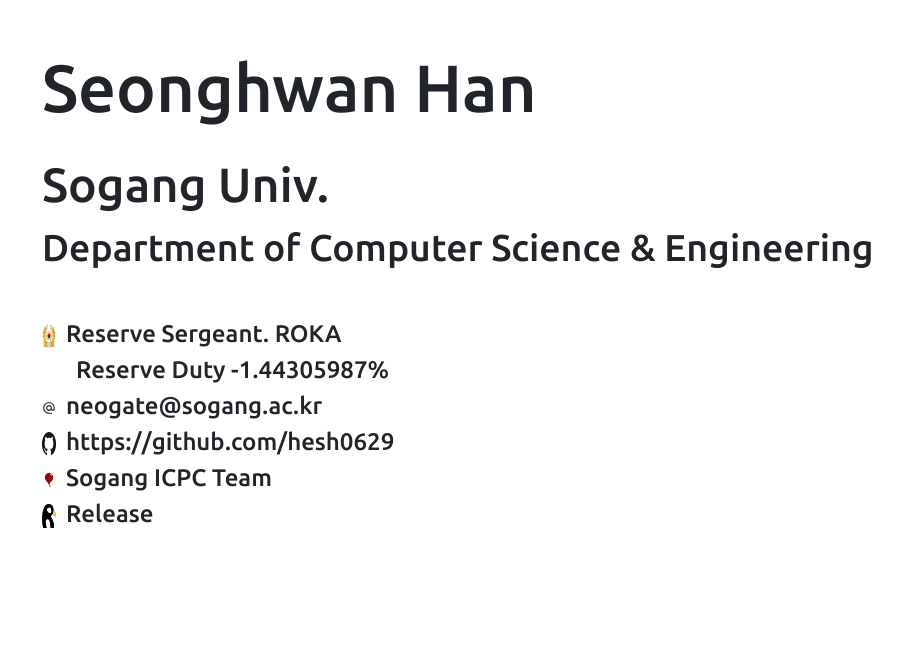
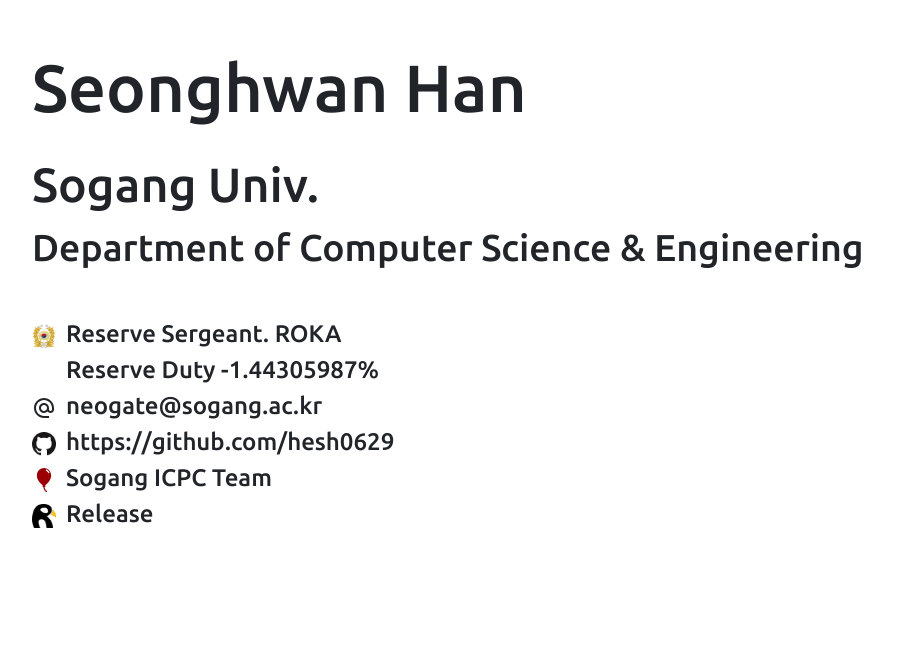
Before and after one commit to Hesh0629/blog_project, a React (Create React App) app: page / in a window 1280 px wide. Shown: the part 902-1560 px from the top of the page, without its empty margins (78-980 px from the left). Built offline with nearby package versions, Linux system fonts and the light colour scheme; a web font is replaced by a local one.

Commit message:
fix image missing issue

```diff
--- a/src/components/home/DogSound.js
+++ b/src/components/home/DogSound.js
@@ -38,7 +38,7 @@
 					</div>
 				</div>
 				<div class="wrapper" {...effect3}>
-					<div class="big">같이 검도하실래요?<img src={kendo} width="350px" style={{position:"absolute", paddingLeft:"400px"}}/></div>
+					<div class="big">같이 검도하실래요?<img src={kendo} width="350px" style={{position:"absolute", width:"350px", paddingLeft:"400px", boxSizing:"content-box"}}/></div>
 					<div class="small reallyDogSound">"뉴비 환영"</div>
 					<div class="text">
 						초등학교때 시작했다가, 중학교 때 초단을 따고 그만둔 검도를 대학교 때 다시 시작해서 지금도 하고 있습니다. <br/>
--- a/src/components/home/Footer.js
+++ b/src/components/home/Footer.js
@@ -5,7 +5,7 @@
 		<>
 			<div class="footer">
 				<div class="text">
-					<div>Last update : 2022.06.16</div>
+					<div>Last update : 2022.06.25</div>
 					<div>How to Reach me : neogate@sogang.ac.kr</div>
 					<a class="copyright" href="https://www.vecteezy.com/free-vector/statistics-icon">Statistics Icon Vectors by Vecteezy</a>
 				</div>
--- a/src/components/home/Info.js
+++ b/src/components/home/Info.js
@@ -42,13 +42,13 @@
 			<div class="school">Sogang Univ.</div>
 			<div class="dept">Department of Computer Science & Engineering</div>
 			<div >
-				<img src={rokaLogo} alt="ROKA" width="24px" height="24px" style={{paddingRight:"10px"}}/>Reserve Sergeant. ROKA
+				<img src={rokaLogo} alt="ROKA" width="24px" height="24px" style={{paddingRight:"10px", boxSizing:"content-box" }}/>Reserve Sergeant. ROKA
 			</div>
 			<div style={{paddingLeft:"34px"}}>
 				Reserve Duty {miliday}
 			</div>
 			<div>
-				<MdOutlineAlternateEmail style={{ paddingRight: '10px', width: '24px', height: '24px' }} />
+				<MdOutlineAlternateEmail style={{ paddingRight: '10px', boxSizing:"content-box"}} />
 				neogate@sogang.ac.kr
 			</div>
 			<div>
@@ -57,12 +57,12 @@
 					alt="gitHub"
 					width="24px"
 					height="24px"
-					style={{ paddingRight: '10px' }}
+					style={{ paddingRight: '10px' , boxSizing:"content-box"}}
 				/>
 				https://github.com/hesh0629
 			</div>
 			<div>
-				<img src={acmLogo} alt="acm" width="24px" height="24px" style={{ paddingRight: '10px' }} />
+				<img src={acmLogo} alt="acm" width="24px" height="24px" style={{ paddingRight: '10px', boxSizing:"content-box"}} />
 				Sogang ICPC Team
 			</div>
 			<div>
@@ -71,7 +71,7 @@
 					alt="release"
 					width="24px"
 					height="24px"
-					style={{ paddingRight: '10px' }}
+					style={{ paddingRight: '10px', boxSizing:"content-box"}}
 				/>
 				Release
 			</div>
--- a/src/components/home/News.js
+++ b/src/components/home/News.js
@@ -14,49 +14,20 @@
                         이 사이트가 소개하는 사람이면서 만든 사람의 근황을 올리는 곳입니다.
                     </div>
                 </div>
+
                 <div class="wrapper" className="d-flex flex-column">
                     <Button color="outline-dark" id="toggle1" className="w-75 h-100">
                         <div class="title">
-                            # 아직
+                            # 2022.06.25
                         </div>
                     </Button>
                     <UncontrolledCollapse toggler="#toggle1" className="m-0 p-0" >
                         <Card class="">
                             <CardBody class="content">
-                                a<br/>
-                                b<br/>
-                            </CardBody>
-                        </Card>
-                    </UncontrolledCollapse>
-                </div>
-
-                <div class="wrapper" className="d-flex flex-column">
-                    <Button color="outline-dark" id="toggle2" className="w-75 h-100">
-                        <div class="title">
-                            # 공사중
-                        </div>
-                    </Button>
-                    <UncontrolledCollapse toggler="#toggle2" className="m-0 p-0" >
-                        <Card class="">
-                            <CardBody class="content">
-                                a<br/>
-                                b<br/>
-                            </CardBody>
-                        </Card>
-                    </UncontrolledCollapse>
-                </div>
-
-                <div class="wrapper" className="d-flex flex-column">
-                    <Button color="outline-dark" id="toggle3" className="w-75 h-100">
-                        <div class="title">
-                            # 입니다.
-                        </div>
-                    </Button>
-                    <UncontrolledCollapse toggler="#toggle3" className="m-0 p-0" >
-                        <Card class="">
-                            <CardBody class="content">
-                                a<br/>
-                                b<br/>
+                                2022년도 1학기를 마지막으로 제 휴학이 같이 종료되었습니다.<br/>
+                                한 학기 동안 알고리즘하고 ML위주로 공부했는데 큰 성과를 거둔지는 모르겠습니다.<br/>
+                                네이버 클로바 AI RUSH 참가는 최종 합격하였고 SKT 인턴 결과를 기다리고 있습니다. <br/>
+                                실제 모델 개발 경험이 많지 않아서 합격하기 힘들 것 같지만 좋은 경험이었던 것 같습니다.
                             </CardBody>
                         </Card>
                     </UncontrolledCollapse>
--- a/src/components/style/info.scss
+++ b/src/components/style/info.scss
@@ -4,12 +4,13 @@
 
 .info {
 	display: flex;
+	box-sizing : content-box;
 	flex-direction: column;
 	align-content: center;
 	justify-content: center;
 	height: auto;
 	padding: 50px 0;
-	padding-left: 120px;
+	padding-left: 110px;
 	@media (max-width: 1080px) {
 		padding-left: 80px;
 	}
```
